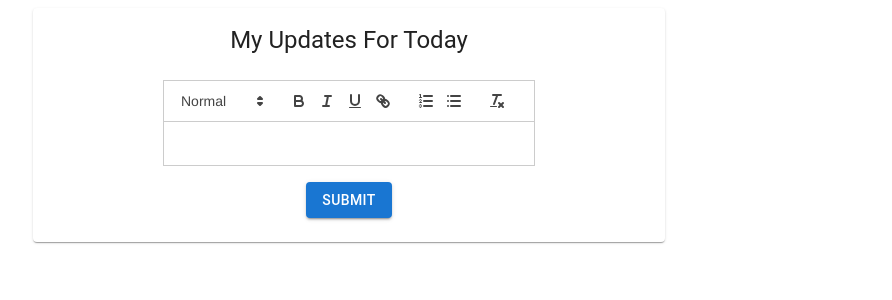
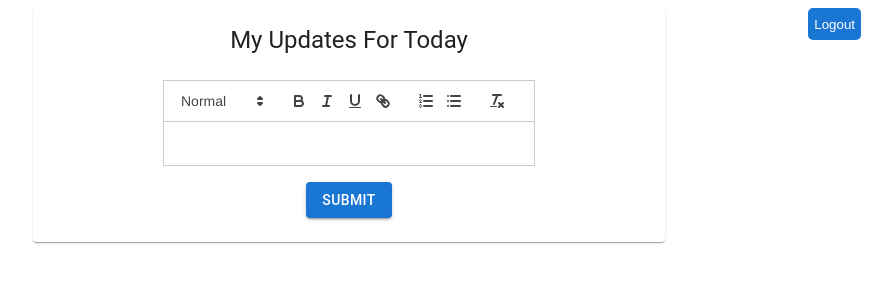
Before and after one commit to abhashkmr/frontend, a Next.js app: page /protected/updates in a window 1280 px wide. Shown: the top 300 px of the page, without its empty margins (291-1183 px from the left). Built offline with nearby package versions, Linux system fonts and the light colour scheme.

Commit message:
added logout button

```diff
--- a/index.css
+++ b/index.css
@@ -4,3 +4,20 @@
     flex-direction: column;
     gap:1rem;
 }
+
+.logoutbtn button{
+    position: absolute;
+    right: 10%;
+
+    height: 2rem;
+    background-color: #1976D2;
+    outline: none;
+    border: none;
+    border-radius: 5px;
+    color : white;
+    cursor: pointer;
+    transition: 1s;
+}
+.logoutbtn button:hover{
+    background-color: #1664b3;
+}
--- a/pages/protected/updates.js
+++ b/pages/protected/updates.js
@@ -51,7 +51,27 @@ const UpdateBox = () => {
     }
   };
 
+  const logout = ()=>
+  {
+    const userConfirmation = window.confirm("Do you want to logout?");
+
+if (userConfirmation) {
+    // User clicked "OK"
+    sessionStorage.clear();
+    router.push('/auth/login')
+
+
+    // alert("You clicked OK!");
+} else {
+    // User clicked "Cancel"
+    alert("You clicked Cancel!");
+}  }
+
   return (
+    <>
+    {/* adding logout btn */}
+    <div className="logoutbtn"><button onClick={logout}>Logout</button></div>
+
     <Card style={{ width: '50%', margin: '0 auto' }}>
       <CardContent>
       <div className="updates-container">
@@ -69,6 +89,7 @@ const UpdateBox = () => {
       </CardContent>
 
     </Card>
+    </>
   );
 };
 
```
